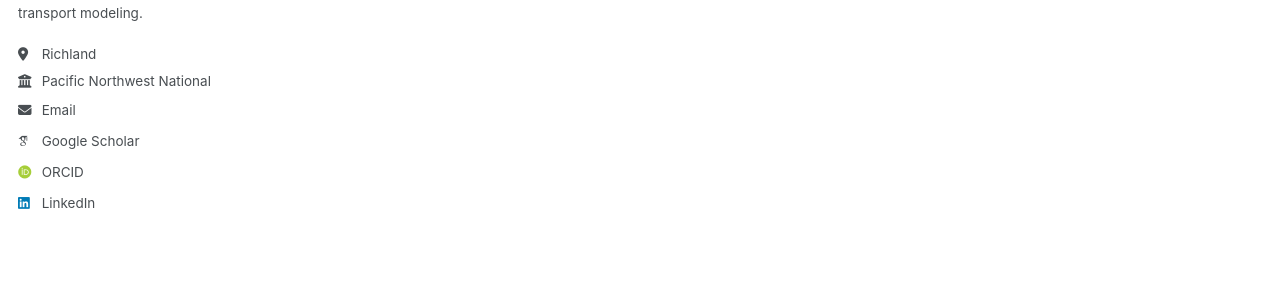
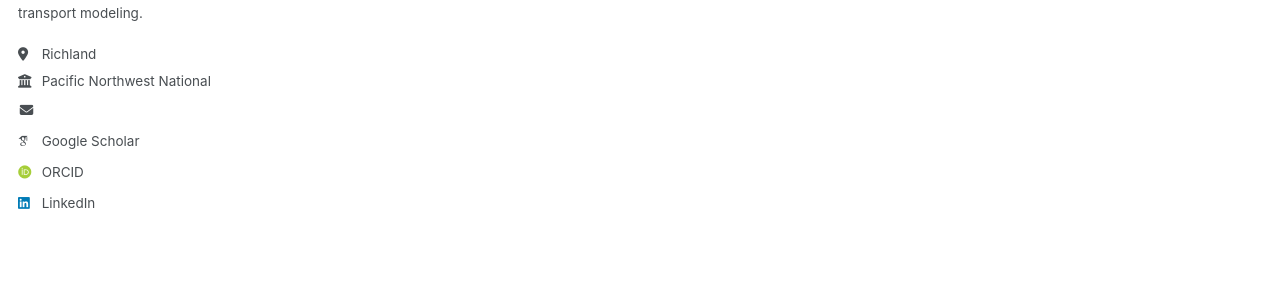
Before and after one commit to tasneemAhmadullah/tasneemahmadullah.github.io, a Jekyll site: the page built from _pages/about.md, in a window 1280 px wide. Shown: the part 393-687 px from the top of the page. Built offline with Jekyll 4.4.1, drawn with Linux system fonts in a browser that asks for light colours; some web fonts are replaced; a script that is not in the unit is left out.

Commit message:
Update author-profile.html

```diff
--- a/_includes/author-profile.html
+++ b/_includes/author-profile.html
@@ -34,7 +34,7 @@
         <li><a href="{{ author.uri }}"><i class="fas fa-fw fa-link icon-pad-right" aria-hidden="true"></i>{{ site.data.ui-text[site.locale].website_label | default: "Website" }}</a></li>
       {% endif %}
       {% if author.email %}
-        <li><a href="mailto:{{ author.email }}"><i class="fas fa-fw fa-envelope icon-pad-right" aria-hidden="true"></i>{{ site.data.ui-text[site.locale].email_label | default: "Email" }}</a></li>
+        <li><a href="mailto:{{ author.email }}"><i class="fas fa-fw fa-envelope" aria-hidden="true"></i></a></li>
       {% endif %}
 
       <!-- Font Awesome and Academicons icons / Academic websites -->
```
